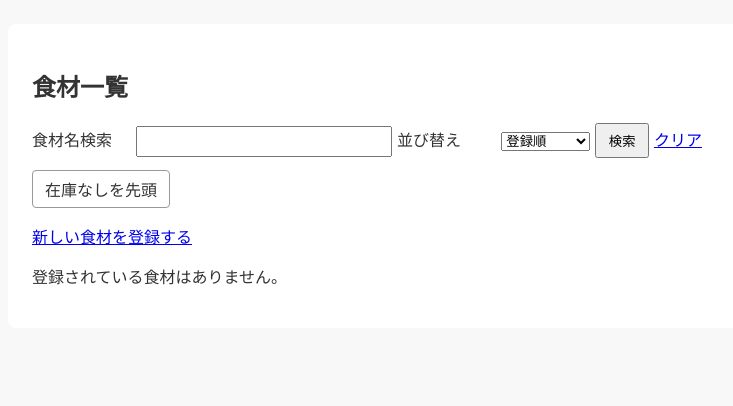
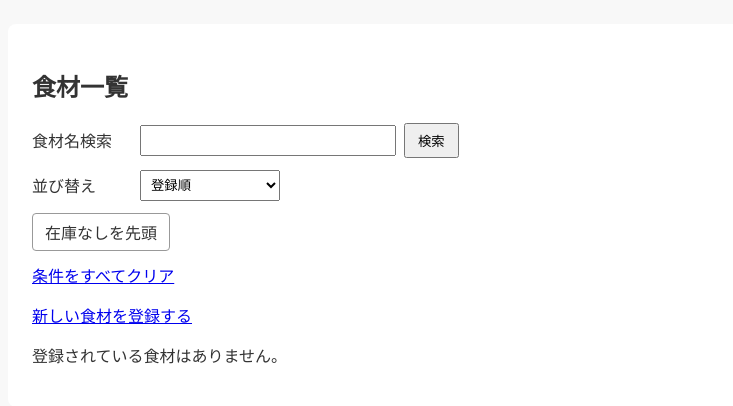
Before and after one commit to yuzuan419656/food-stock-app, a FastAPI app: page / in a window 1280 px wide. Shown: the part 86-492 px from the top of the page, without its empty margins (32-765 px from the left). Run offline with FastAPI, Linux system fonts and the light colour scheme.

Commit message:
ソート機能の修正を行いました。

```diff
--- a/app/static/css/style.css
+++ b/app/static/css/style.css
@@ -237,3 +237,33 @@ button {
     background-color: #e8e8e8;
     font-weight: bold;
 }
+
+.list-controls {
+    margin-bottom: 16px;
+}
+
+.search-control,
+.sort-control {
+    display: flex;
+    align-items: center;
+    gap: 8px;
+    margin-bottom: 12px;
+}
+
+.search-control label,
+.sort-control label {
+    width: 100px;
+}
+
+.search-control input {
+    width: 240px;
+}
+
+.sort-control select {
+    padding: 6px;
+    min-width: 140px;
+}
+
+.inventory-filter-actions {
+    margin: 12px 0;
+}
--- a/app/templates/ingredients/list.html
+++ b/app/templates/ingredients/list.html
@@ -4,7 +4,22 @@
 <section>
     <h2>食材一覧</h2>
 
-    <form action="/" method="get" autocomplete="off">
+    <div class="list-controls">
+        <form
+            action="/"
+            method="get"
+            autocomplete="off"
+            class="list-control-form"
+        >
+            {% for category in category_filters %}
+                <input
+                    type="hidden"
+                    name="category_filters"
+                    value="{{ category }}"
+                >
+            {% endfor %}
+
+            <div class="search-control">
                 <label for="keyword">食材名検索</label>
 
                 <input
@@ -15,17 +30,19 @@
                     autocomplete="off"
                 >
 
-        {% for category in category_filters %}
-            <input
-                type="hidden"
-                name="category_filters"
-                value="{{ category }}"
-            >
-        {% endfor %}
+                <button type="submit">
+                    検索
+                </button>
+            </div>
 
+            <div class="sort-control">
                 <label for="sort">並び替え</label>
 
-        <select id="sort" name="sort">
+                <select
+                    id="sort"
+                    name="sort"
+                    onchange="this.form.submit()"
+                >
                     <option
                         value="id"
                         {% if sort == "id" %}selected{% endif %}
@@ -47,10 +64,9 @@
                         カテゴリ順
                     </option>
                 </select>
+            </div>
+        </form>
 
-        <button type="submit">検索</button>
-        <a href="/">クリア</a>
-    </form>
         <div class="inventory-filter-actions">
             {% if sort == "out_of_stock" %}
                 <a
@@ -69,8 +85,17 @@
             {% endif %}
         </div>
 
+        <div class="clear-all-conditions">
+            <a href="/">
+                条件をすべてクリア
+            </a>
+        </div>
+    </div>
+
     <p>
-        <a href="/ingredients/new">新しい食材を登録する</a>
+        <a href="/ingredients/new">
+            新しい食材を登録する
+        </a>
     </p>
 
     {% if ingredients %}
@@ -116,6 +141,7 @@
                                                         checked
                                                     {% endif %}
                                                 >
+
                                                 {{ category }}
                                             </label>
                                         {% endfor %}
@@ -126,7 +152,7 @@
                                             </button>
 
                                             <a
-                                                href="/?keyword={{ keyword }}&sort={{ sort }}"
+                                                href="/?keyword={{ keyword | urlencode }}&sort={{ sort }}"
                                                 class="filter-clear-link"
                                             >
                                                 解除
@@ -263,9 +289,13 @@
         </table>
     {% else %}
         {% if keyword or category_filters %}
-            <p>指定した条件に一致する食材はありません。</p>
+            <p>
+                指定した条件に一致する食材はありません。
+            </p>
         {% else %}
-            <p>登録されている食材はありません。</p>
+            <p>
+                登録されている食材はありません。
+            </p>
         {% endif %}
     {% endif %}
 </section>
```
Lines whose indentation alone changed are shown as unchanged.
